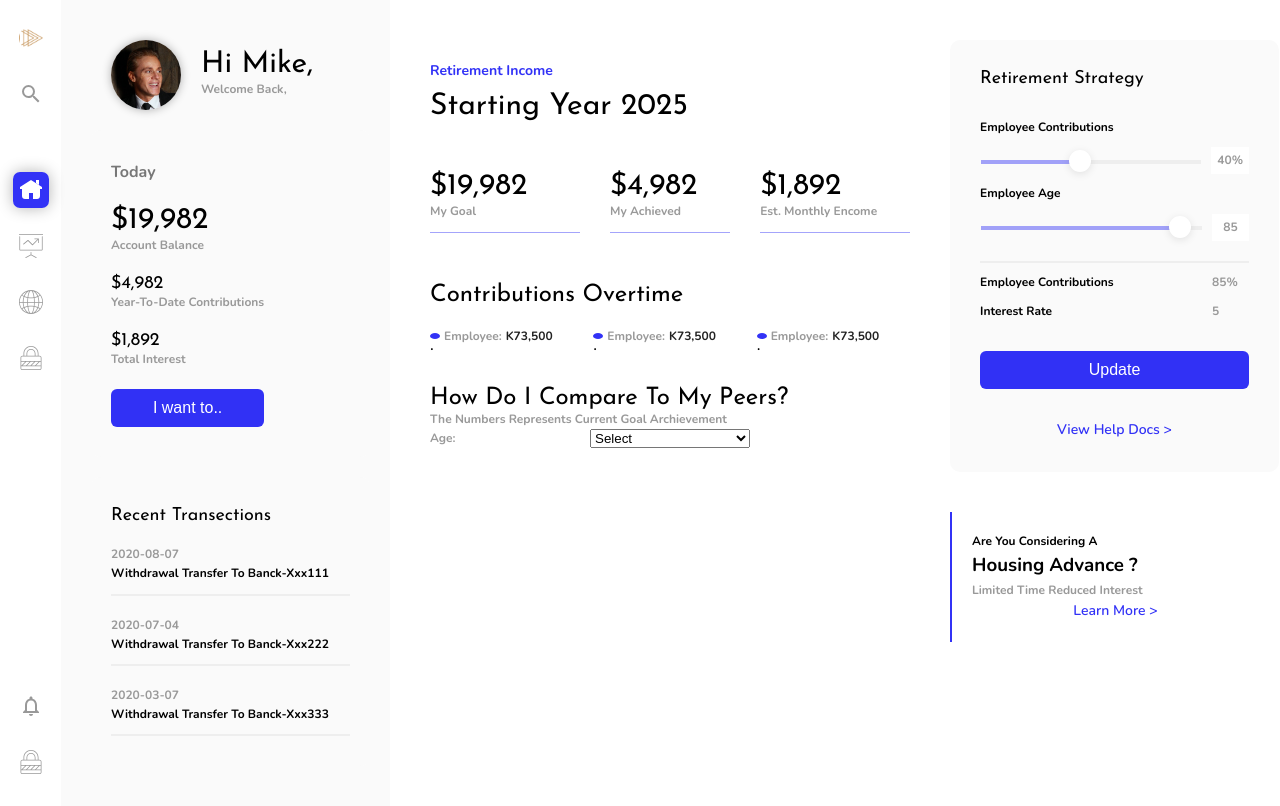
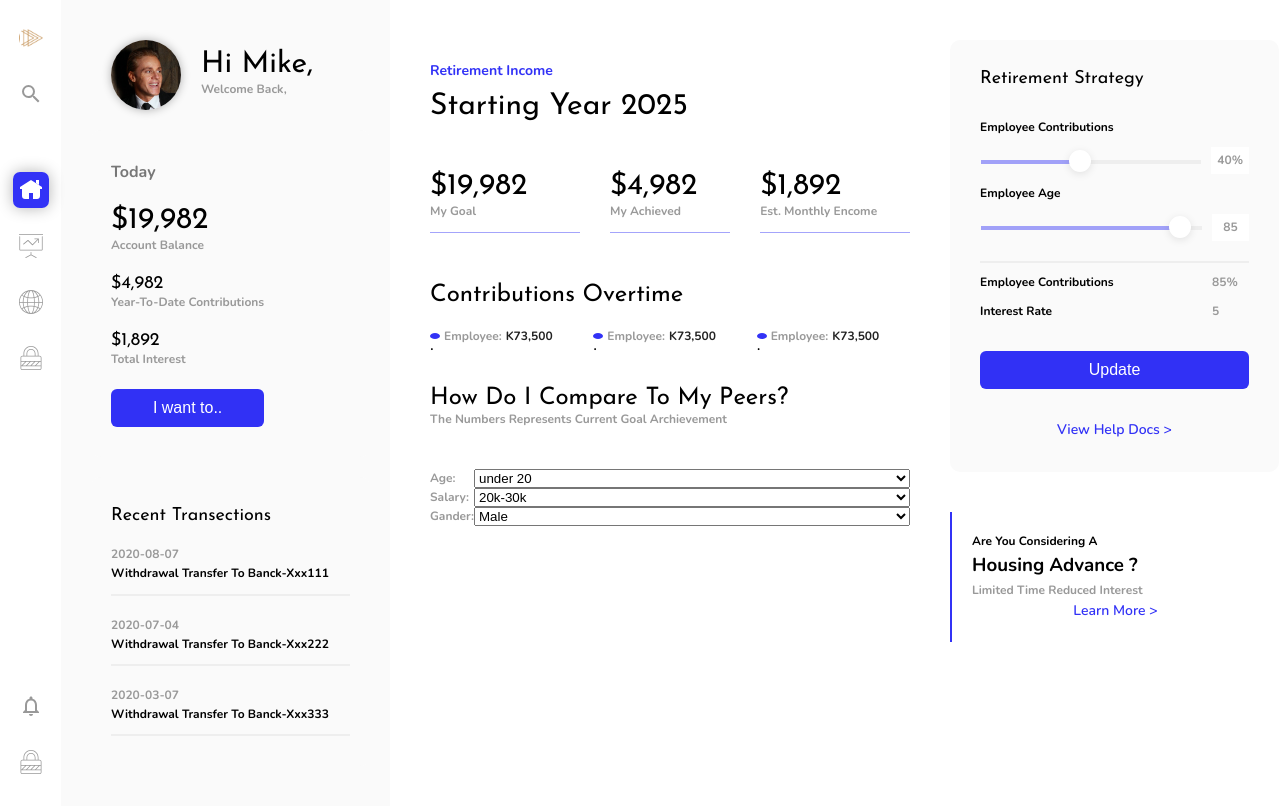
Before and after one commit to Er-Rahul-Tiwari/newDashboard, a PHP site: page / in a window 1280 px wide. Run offline with PHP 8.4, Linux system fonts and the light colour scheme.

Commit message:
change home section

```diff
--- a/css/style.css
+++ b/css/style.css
@@ -287,7 +287,7 @@ body {
   grid-gap: 2rem;
   padding: 0 2rem;
   align-items: center;
-  justify-items: start; }
+  justify-content: center; }
   @media only screen and (max-width: 37.5em) {
     .profile__story {
       width: 100%; } }
@@ -409,7 +409,7 @@ body {
   grid-template-columns: min-content 1fr;
   align-items: center; }
 
-.home__circleGraph {
+.home__circle-box {
   display: grid;
   grid-template-columns: repeat(3, 1fr); }
 
@@ -423,7 +423,7 @@ body {
   display: grid;
   grid-row-gap: 3rem;
   align-items: center;
-  justify-items: start;
+  justify-content: center;
   margin: 4rem 0;
   padding: 3rem;
   background-color: red;
--- a/index.html
+++ b/index.html
@@ -185,18 +185,34 @@
 
         <h2 class="heading-2 mt-large">How do I compare to my peers?</h2>
         <p class='para'>The numbers represents current goal archievement</p>
-        <div class='home__graph-2'>
+        <div class='home__graph-2 mt-large'>
             <div class='home__select'>
 
-            </div>
-            <div class='home__circleGraph'>
                 <p class='para'>Age:</p>
                 <select>
-                    <option>Select</option>
+                    <option>under 20</option>
                     <option value="under30">under 30</option>
                     <option value="under40">under 40</option>
                     <option value="under50">under 50</option>
                 </select>
+                <p class='para'>Salary:</p>
+                <select>
+                    <option>20k-30k</option>
+                    <option value="under30">40k-50k</option>
+                    <option value="under40">60k-70k</option>
+                    <option value="under50">80k-90k</option>
+                </select>
+                <p class='para'>Gander:</p>
+                <select>
+                    <option>Male</option>
+                    <option value="under40">Femate</option>
+                    <option value="under50">other</option>
+                </select>
+            </div>
+            <div class='home__circle-box'>
+                <div class='home__circle'>
+
+                </div>
             </div>
         </div>
     </div>
--- a/sass/_home.scss
+++ b/sass/_home.scss
@@ -76,7 +76,7 @@
     grid-template-columns: min-content 1fr;
     align-items: center;
 }
-&__circleGraph{
+&__circle-box{
     display: grid;
     grid-template-columns: repeat(3,1fr);
 }
--- a/sass/_profile.scss
+++ b/sass/_profile.scss
@@ -21,7 +21,7 @@
         padding: 0 2rem;
 
         align-items: center;
-        justify-items: start;
+        justify-content: center;
 
         @media only screen and (max-width: $bp-small) {
             width: 100%;
--- a/sass/_sidebar.scss
+++ b/sass/_sidebar.scss
@@ -8,7 +8,7 @@
     display: grid;
     grid-row-gap: 3rem;
     align-items: center;
-    justify-items: start;
+    justify-content: center;
     margin: 4rem 0;
     padding: 3rem;
     background-color: red;
```
